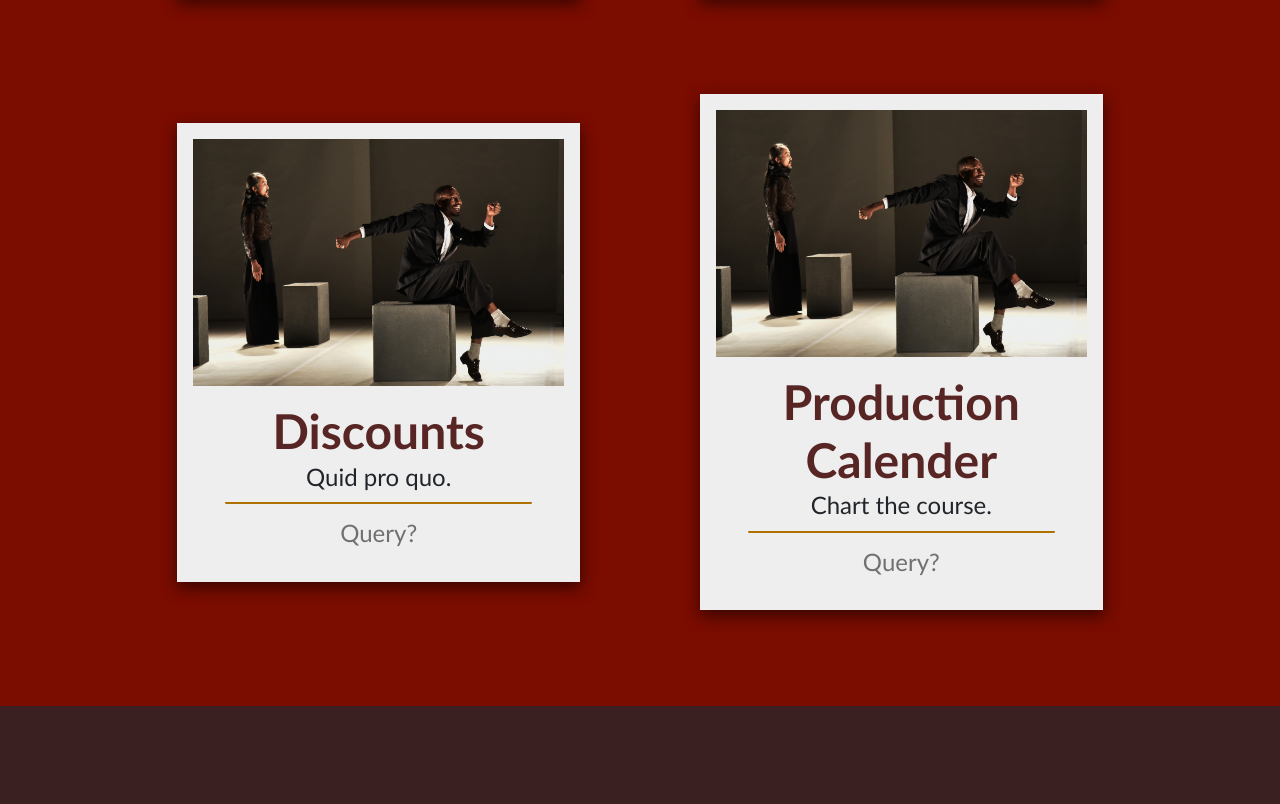
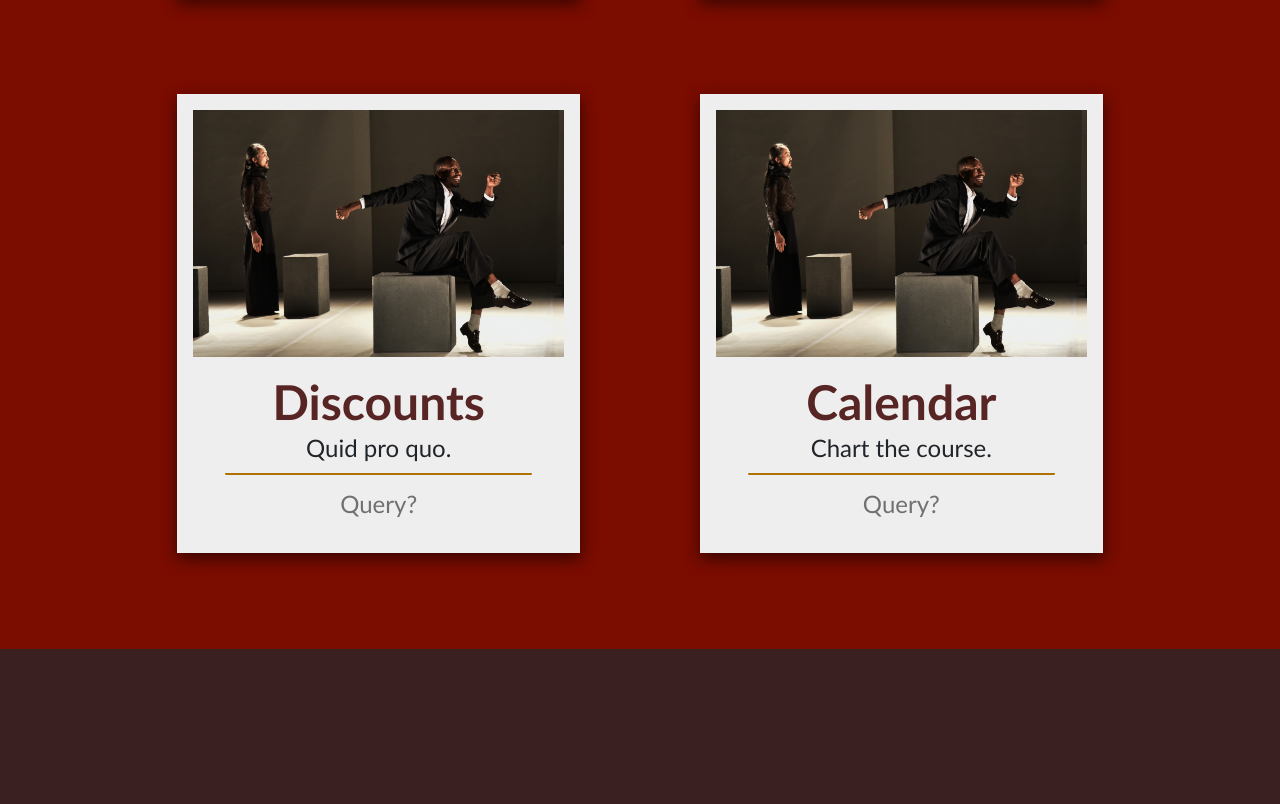
Before and after one commit to Sly-Ry/harper-house, a React (Create React App) app: page /theatre-template/shows-events in a window 1280 px wide. Shown: the part 1746-2550 px from the top of the page. Built offline with nearby package versions, Linux system fonts and the light colour scheme.

Commit message:
created mapping component to make cards for specific page submenus

```diff
--- a/src/data/NavItems.js
+++ b/src/data/NavItems.js
@@ -1,3 +1,5 @@
+import photo3 from '../assets/images/photo3.jpg'
+
 export const navItems = [
     {
         id: 1,
@@ -7,32 +9,44 @@ export const navItems = [
             {
                 id: 1,
                 title: 'Current Season',
-                path: '/current',
+                path: '/current-season',
+                photo: photo3,
+                text: "What's in store."
             },
             {
                 id: 2,
                 title: 'Coming Soon',
-                path: '',
+                path: '/coming-soon',
+                photo: photo3,
+                text: "What's to come."
             },
             {
                 id: 3,
                 title: 'Season Pass',
-                path: '',
+                path: '/season-pass',
+                photo: photo3,
+                text: "Stay a while."
             },
             {
                 id: 4,
                 title: 'Subscribe',
-                path: '',
+                path: '/subscribe',
+                photo: photo3,
+                text: "Wander the halls."
             },
             {
                 id: 5,
                 title: 'Discounts',
-                path: '',
+                path: '/discounts',
+                photo: photo3,
+                text: "Quid pro quo."
             },
             {
                 id: 6,
                 title: 'Calendar',
-                path: '',
+                path: '/calendar',
+                photo: photo3,
+                text: "Chart the course."
             }
         ]
     },
--- a/src/pages/Shows-Events.js
+++ b/src/pages/Shows-Events.js
@@ -1,6 +1,6 @@
 import { NavLink } from 'react-router-dom'
+import { navItems } from '../data/NavItems'
 import Banner from '../components/Banner'
-import photo3 from '../assets/images/photo3.jpg'
 import '../assets/styles/Shows-Events.css'
 
 export function ShowsEvents() {
@@ -18,13 +18,18 @@ export function ShowsEvents() {
                         justify-content-center
                         gy-5"
                     >
+                        {navItems.map(menu => {
+                            if (menu.title === 'SHOWS & EVENTS'){
+                                return (
+                                    <>
+                                        {menu.submenu.map(item => {
+                                            return (
                                                 <div className="col-12 col-md-12 col-lg-4 m-5">
-                            <div className="card rounded-0"
-                            >
-                                <img src={photo3} className="card-img-top p-3 pb-0" alt="" />
+                                                    <div className="card rounded-0">
+                                                        <img src={item.photo} className="card-img-top p-3 pb-0" alt="" />
                                                         <div class="card-body px-5 pt-3 pb-4">
-                                    <h1 className="card-title">Current Season</h1>
-                                    <p class="card-text">What's in store.</p>
+                                                            <h1 className="card-title">{item.title}</h1>
+                                                            <p class="card-text">{item.text}</p>
                                                             <div className='bar'></div>
                                                             <NavLink to="/current-season">
                                                                 <p>Query?</p>
@@ -32,76 +37,15 @@ export function ShowsEvents() {
                                                         </div>
                                                     </div>
                                                 </div>
-                        <div className="col-12 col-md-12 col-lg-4 m-5">
-                            <div className="card rounded-0"
-                            >
-                                <img src={photo3} className="card-img-top p-3 pb-0" alt="" />
-                                <div class="card-body px-5 pt-3 pb-4">
-                                    <h1 className="card-title">Coming Soon</h1>
-                                    <p class="card-text">What's to come.</p>
-                                    <div className='bar'></div>
-                                    <NavLink to="/coming-soon">
-                                        <p>Query?</p>
-                                    </NavLink>
-                                </div>
-                            </div>
-                        </div>
-                        <div className="col-12 col-md-12 col-lg-4 m-5">
-                            <div className="card rounded-0"
-                            >
-                                <img src={photo3} className="card-img-top p-3 pb-0" alt="" />
-                                <div class="card-body px-5 pt-3 pb-4">
-                                    <h1 className="card-title">Season Pass</h1>
-                                    <p class="card-text">Stay a while.</p>
-                                    <div className='bar'></div>
-                                    <NavLink to="/season-pass">
-                                        <p>Query?</p>
-                                    </NavLink>
-                                </div>
-                            </div>
-                        </div>
-                        <div className="col-12 col-md-12 col-lg-4 m-5">
-                            <div className="card rounded-0"
-                            >
-                                <img src={photo3} className="card-img-top p-3 pb-0" alt="" />
-                                <div class="card-body px-5 pt-3 pb-4">
-                                    <h1 className="card-title">Subscribe</h1>
-                                    <p class="card-text">Wander the halls.</p>
-                                    <div className='bar'></div>
-                                    <NavLink to="/subscribe">
-                                        <p>Query?</p>
-                                    </NavLink>
-                                </div>
-                            </div>
-                        </div>
-                        <div className="col-12 col-md-12 col-lg-4 m-5">
-                            <div className="card rounded-0"
-                            >
-                                <img src={photo3} className="card-img-top p-3 pb-0" alt="" />
-                                <div class="card-body px-5 pt-3 pb-4">
-                                    <h1 className="card-title">Discounts</h1>
-                                    <p class="card-text">Quid pro quo.</p>
-                                    <div className='bar'></div>
-                                    <NavLink to="/discounts">
-                                        <p>Query?</p>
-                                    </NavLink>
-                                </div>
-                            </div>
-                        </div>
-                        <div className="col-12 col-md-12 col-lg-4 m-5">
-                            <div className="card rounded-0"
-                            >
-                                <img src={photo3} className="card-img-top p-3 pb-0" alt="" />
-                                <div class="card-body px-5 pt-3 pb-4">
-                                    <h1 className="card-title">Production Calender</h1>
-                                    <p class="card-text">Chart the course.</p>
-                                    <div className='bar'></div>
-                                    <NavLink to="/production-calendar">
-                                        <p>Query?</p>
-                                    </NavLink>
-                                </div>
-                            </div>
-                        </div>
+                                            )
+                                        })}
+                                    </>
+                                )
+                            }
+                            else {
+                                return null;
+                            }
+                        })}
                     </div>
                 </div>
             </div>
```
Also changed, not shown: src/components/CardLink.js (added, +10 -0 lines). Lines whose indentation alone changed are shown as unchanged.
